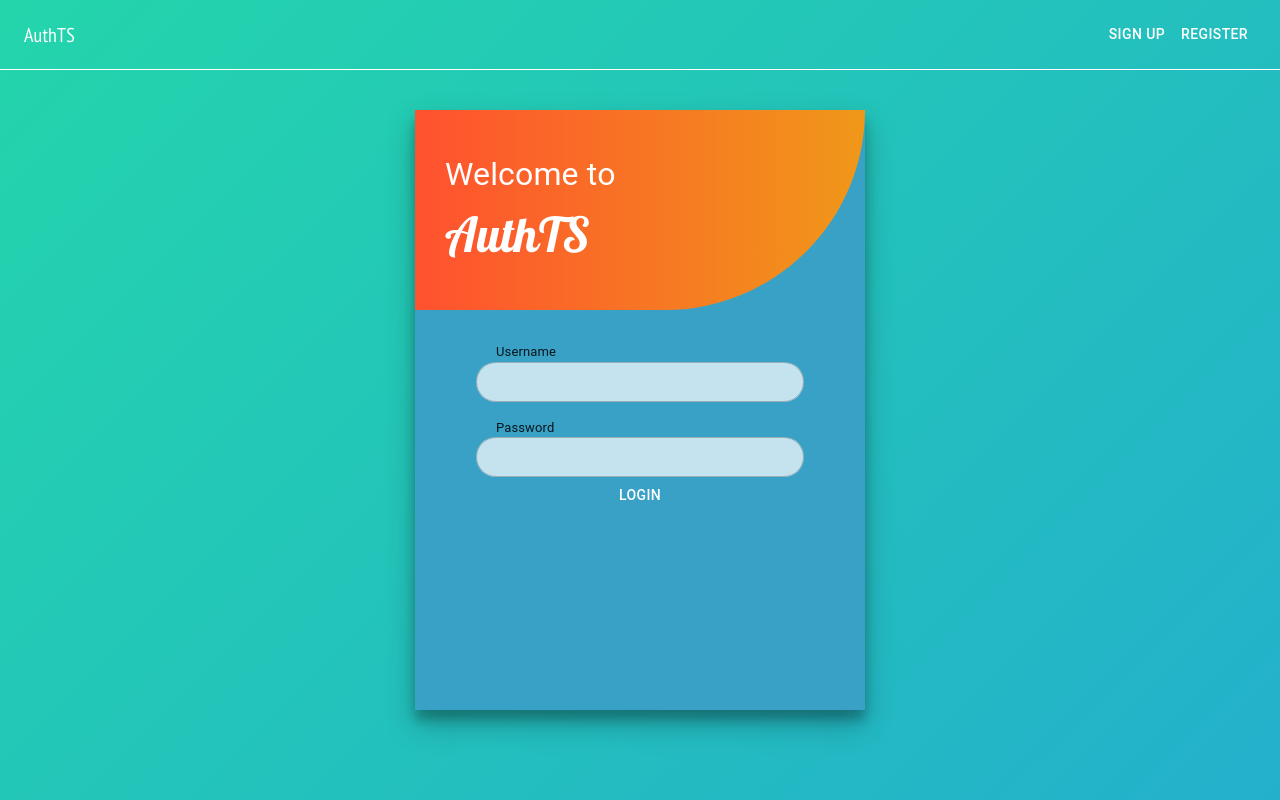
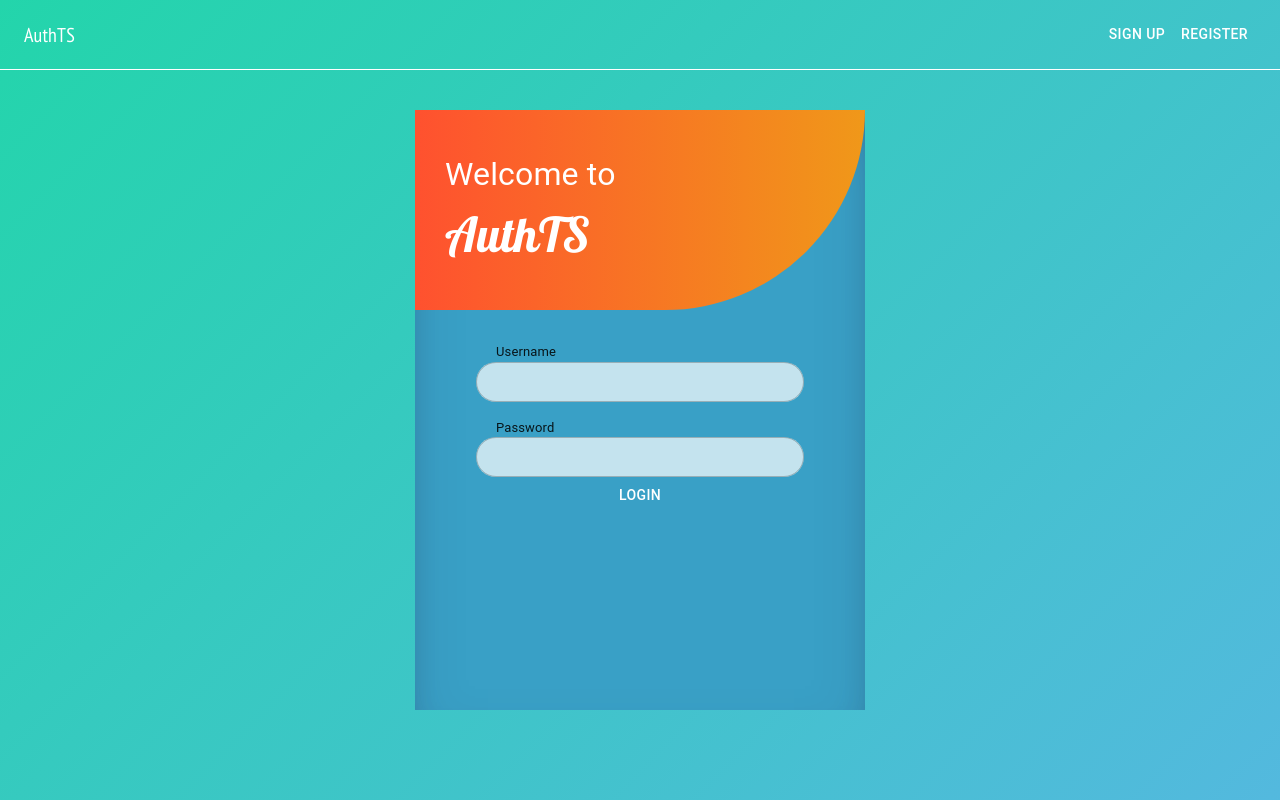
Before and after one commit to TadasSipavicius/Authentication-System-Frontend, a React (Create React App) app: page / in a window 1280 px wide. Built offline with nearby package versions, Linux system fonts and the light colour scheme; the HTML template or start-up script is replaced by a standard one.

Commit message:
Background color change

```diff
--- a/src/Pages/Home/Home.Page.tsx
+++ b/src/Pages/Home/Home.Page.tsx
@@ -12,7 +12,7 @@ export default function HomePage() {
                     flexDirection: 'column',
                     alignItems: 'center',
                     backgroundColor: "#39A0C6",
-                    boxShadow: "rgb(0 0 0 / 25%) 0px 14px 28px, rgb(0 0 0 / 22%) 0px 10px 10px"
+                    boxShadow: " rgba(50, 50, 93, 0.25) 0px 30px 60px -12px inset, rgba(0, 0, 0, 0.3) 0px 18px 36px -18px inset"
                 }}
             >
                 <Box sx={{ width: "100%", height: 200, borderBottomRightRadius: "200px 200px", backgroundImage: "linear-gradient(to right, #ff512f, #f09819)", marginBottom: 4 }}>
--- a/src/index.css
+++ b/src/index.css
@@ -5,8 +5,8 @@ body {
     sans-serif;
   -webkit-font-smoothing: antialiased;
   -moz-osx-font-smoothing: grayscale;
-  background: linear-gradient(-45deg, #EE7752, #E73C7E, #23A6D5, #23D5AB ) !important;
-    background-size:  400% 400% !important;
+  background: linear-gradient(-45deg,  #23a5d5c7, #23D5AB ) !important;
+  min-height: 100vh;
 }
 
 code {
```
